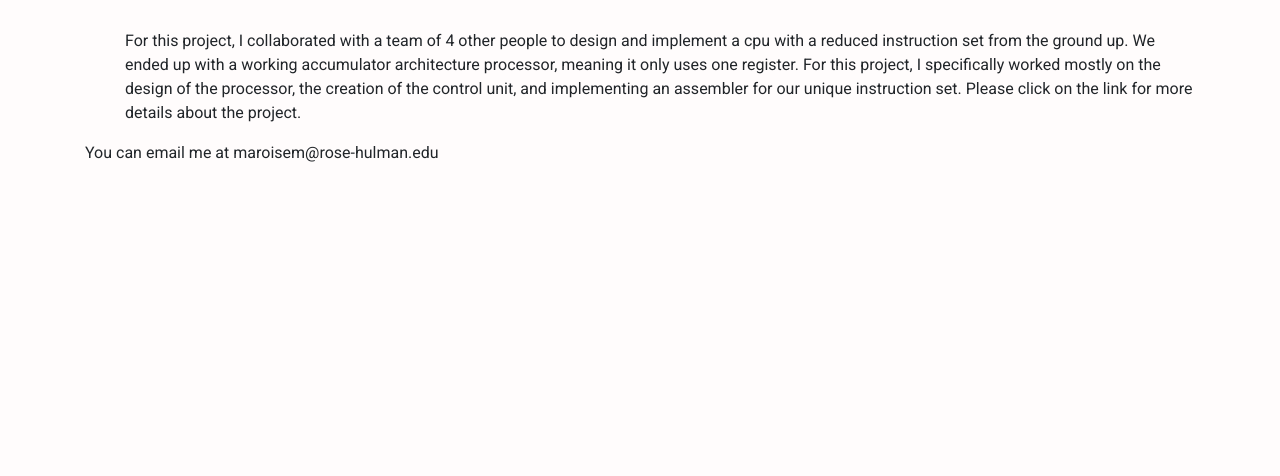
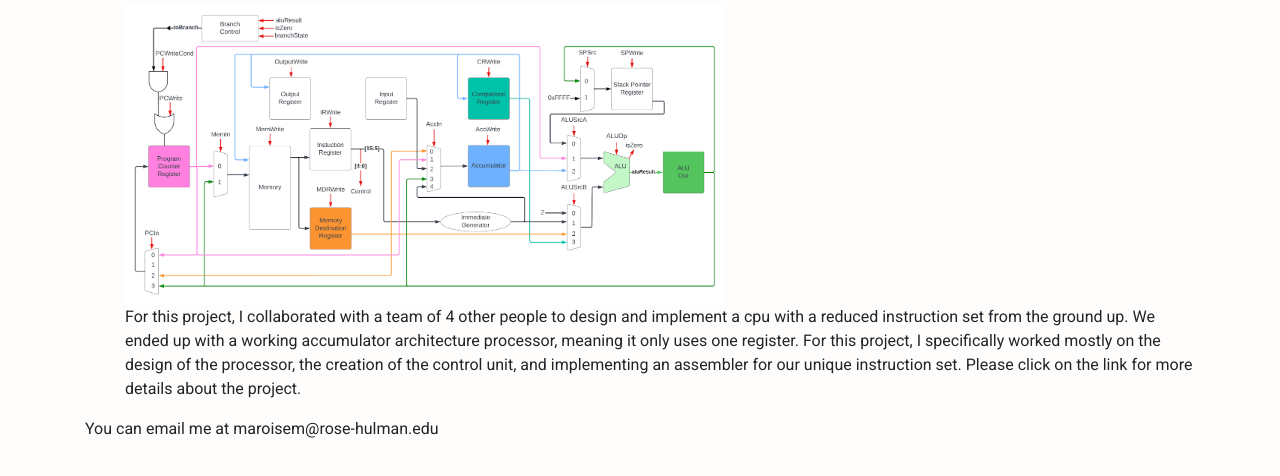
Before and after one commit to rhit-maroisem/rhit-maroisem.github.io, a plain HTML site: page public/portfolio.html in a window 1280 px wide. Shown: the part 196-672 px from the top of the page. Drawn offline with Linux system fonts and the light colour scheme; some packages are replaced by stand-ins of ours.

Commit message:
Updating Portfolio

```diff
--- a/public/portfolio.html
+++ b/public/portfolio.html
@@ -25,7 +25,7 @@
       <br>
       <ul id="portfolioItems">
         <h2><a href="https://docs.google.com/document/d/1IFt81g5kKv3Hw9JBRI14hWJfXYxYkXyVOcZsIBtoXTQ/edit?usp=sharing">Accumulator-Architecture Processor</a></h2>
-
+        <img src="images/datapath.png" width="600" height="300">
         <br>
         <p >For this project, I collaborated with a team of 4 other people to design and implement a cpu with a reduced instruction set from the ground up.
           We ended up with a working accumulator architecture processor, meaning it only uses one register.
```
Also changed, not shown: public/images/datapath.png (added).
